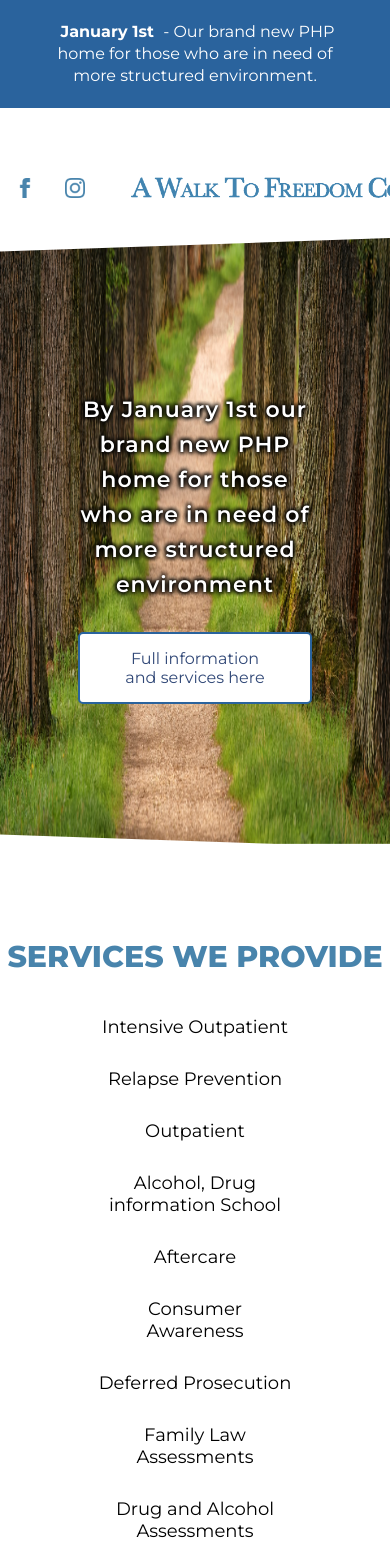
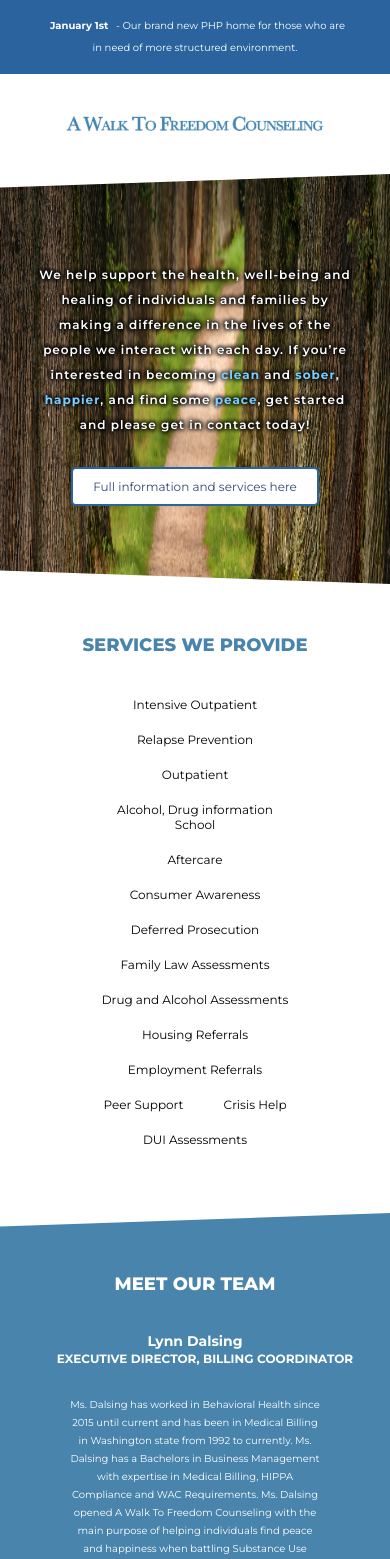
Before and after one commit to afutofu/pacific-northwest-recovery-services, a React (Create React App) app: page /awtf in a window 390 px wide. Shown: the top 1559 px of the page. Built offline with nearby package versions, Linux system fonts and the light colour scheme.

Commit message:
Responsive design for w2f page

```diff
--- a/src/components/AAHAAPage.js
+++ b/src/components/AAHAAPage.js
@@ -42,8 +42,12 @@
       <div className="container about">
         {/* <h3>About Us</h3> */}
         <p>
-          By January 1st our brand new PHP home for those who are in need of
-          more structured environment
+          AAHAA Supportive Housing is a community of men and women in recovery.
+          Through <strong>group conscience</strong>, <strong>fellowship</strong>
+          , a 12-step program, and <strong>faith</strong> - we work towards a
+          common goal. A new way of life is possible, one just has to be{" "}
+          <strong>willing</strong> to try something new and have a willingness
+          to embrace <strong>change</strong>.
         </p>
         <a
           id="aahaa-button"
--- a/src/components/WalkPage.js
+++ b/src/components/WalkPage.js
@@ -43,8 +43,11 @@
       <div className="container about">
         {/* <h3>About Us</h3> */}
         <p>
-          By January 1st our brand new PHP home for those who are in need of
-          more structured environment
+          We help support the health, well-being and healing of individuals and
+          families by making a difference in the lives of the people we interact
+          with each day. If you’re interested in becoming <strong>clean</strong>{" "}
+          and <strong>sober</strong>, <strong>happier</strong>, and find some{" "}
+          <strong>peace</strong>, get started and please get in contact today!
         </p>
         <a
           id="awtf-button"
--- a/src/styles/Banner.css
+++ b/src/styles/Banner.css
@@ -26,3 +26,15 @@
   background-color: white;
   color: #61a656;
 }
+
+@media only screen and (max-width: 800px) {
+  .banner .content {
+    font-size: 14px;
+  }
+}
+
+@media only screen and (max-width: 600px) {
+  .banner .content {
+    font-size: 10px;
+  }
+}
--- a/src/styles/TeamSelector.css
+++ b/src/styles/TeamSelector.css
@@ -87,8 +87,8 @@
     margin-top: 1px;
   }
   #team-selector .picture {
-    width: 150px;
-    height: 150px;
+    width: 200px;
+    height: 200px;
     margin-right: 20px;
   }
 
@@ -107,6 +107,13 @@
   #team-selector .picture {
     display: none;
   }
+
+  #team-selector .desc {
+    height: 180px;
+    display: flex;
+    justify-content: center;
+    align-items: center;
+  }
 }
 
 @media only screen and (max-width: 450px) {
@@ -120,7 +127,7 @@
 
   #team-selector .desc {
     width: 250px;
-    font-size: 9px;
+    font-size: 10px;
     line-height: 18px;
   }
 
--- a/src/styles/WalkPage.css
+++ b/src/styles/WalkPage.css
@@ -218,6 +218,10 @@
 }
 
 @media only screen and (max-width: 800px) {
+  #awtf header {
+    padding-top: 40px;
+  }
+
   #awtf header .back-button {
     display: none;
   }
@@ -242,4 +246,130 @@
   #awtf header .phone-number {
     font-size: 12px;
   }
+
+  #awtf .about p {
+    font-size: 18px;
+  }
+
+  #awtf .services {
+    padding-top: 80px;
+  }
+
+  #awtf .services h3 {
+    font-size: 25px;
+  }
+
+  #awtf .services li {
+    font-size: 16px;
+  }
+
+  #awtf .team {
+    padding-top: 140px;
+  }
+
+  #awtf .team h3 {
+    font-size: 25px;
+  }
+
+  #awtf-button {
+    padding: 10px 25px;
+    font-size: 16px;
+  }
 }
+
+@media only screen and (max-width: 600px) {
+  #awtf header .icons a {
+    margin: 8px;
+  }
+
+  #awtf header .icons img {
+    display: flex;
+    width: 20px;
+    padding: 5px;
+  }
+
+  #awtf header .title {
+    height: 35px;
+  }
+
+  #awtf header .phone-number {
+    display: none;
+  }
+
+  #awtf .about p {
+    font-size: 16px;
+    line-height: 30px;
+  }
+
+  #awtf .services h3 {
+    font-size: 20px;
+  }
+
+  #awtf .services li {
+    font-size: 14px;
+    margin-bottom: 25px;
+  }
+
+  #awtf .services::after {
+    height: 105%;
+  }
+
+  #awtf .team h3 {
+    font-size: 20px;
+  }
+
+  #awtf-button {
+    padding: 10px 20px;
+    font-size: 14px;
+  }
+}
+
+@media only screen and (max-width: 450px) {
+  #awtf header {
+    padding-top: 20px;
+  }
+
+  #awtf header .icons {
+    display: none;
+  }
+
+  #awtf header .title {
+    height: 28px;
+  }
+
+  #awtf .about {
+    width: 80%;
+    height: 400px;
+  }
+
+  #awtf .about p {
+    font-size: 12px;
+    line-height: 25px;
+  }
+
+  #awtf .services {
+    padding-top: 50px;
+  }
+
+  #awtf .services h3 {
+    font-size: 18px;
+  }
+
+  #awtf .services li {
+    font-size: 12px;
+    margin-bottom: 20px;
+  }
+
+  #awtf .team {
+    padding-top: 90px;
+  }
+
+  #awtf .team h3 {
+    font-size: 18px;
+  }
+
+  #awtf-button {
+    padding: 10px 20px;
+    font-size: 12px;
+  }
+}
```
